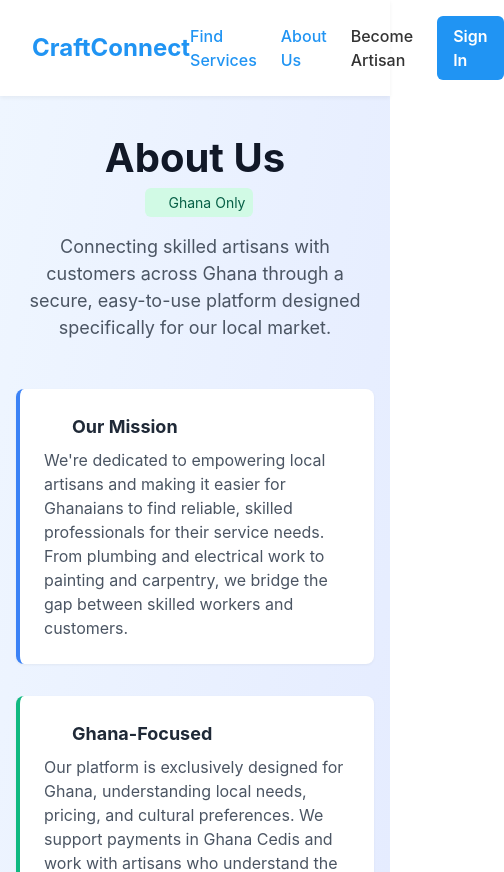
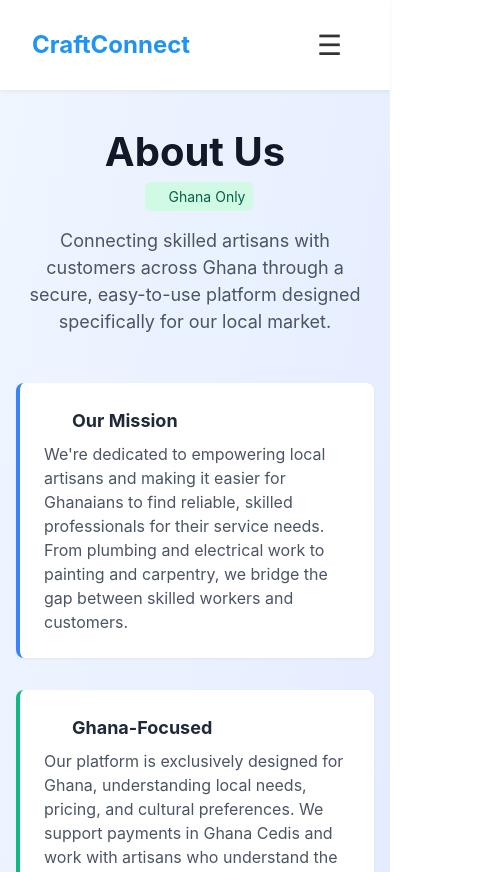
Before and after one commit to Morrisson1305/artisan-frontend, an Angular app: page /about in a window 390 px wide. Shown: the top 872 px of the page, 504 px wide, since content can reach past the window. Built offline with nearby package versions, Linux system fonts and the light colour scheme.

Commit message:
mobile responsive update

```diff
--- a/src/app/component/header/header.component.html
+++ b/src/app/component/header/header.component.html
@@ -1,4 +1,4 @@
-<nav class="header">
+<!-- <nav class="header">
   <div routerLink="/" class="logo">CraftConnect</div>
   <ul class="nav-links">
     <li><a routerLink="/" routerLinkActive="active-link">Find Services</a></li>
@@ -8,4 +8,21 @@
       <a routerLink="/login" class="btn-signin">Sign In</a>
     </li>
   </ul>
+</nav> -->
+
+<nav class="header">
+  <div routerLink="/" class="logo">CraftConnect</div>
+
+  <!-- Hamburger Menu for Mobile -->
+  <button class="menu-toggle" (click)="toggleMenu()">☰</button>
+
+  <!-- Navigation Links -->
+  <ul class="nav-links" [class.open]="isMenuOpen">
+    <li><a routerLink="/" routerLinkActive="active-link" (click)="closeMenu()">Find Services</a></li>
+    <li><a routerLink="/about" routerLinkActive="active-link" (click)="closeMenu()">About Us</a></li>
+    <li><a routerLink="/become-artisan" routerLinkActive="active-link" (click)="closeMenu()">Become Artisan</a></li>
+    <li>
+      <a routerLink="/login" class="btn-signin" (click)="closeMenu()">Sign In</a>
+    </li>
+  </ul>
 </nav>
--- a/src/app/component/header/header.component.scss
+++ b/src/app/component/header/header.component.scss
@@ -63,3 +63,112 @@
     }
   }
 }
+:host {
+  display: block;
+  background-color: white;
+  box-shadow: 0 2px 4px rgba(0, 0, 0, 0.05);
+  padding: 1rem 2rem;
+  position: sticky;
+  top: 0;
+  z-index: 50;
+}
+
+.header {
+  display: flex;
+  justify-content: space-between;
+  align-items: center;
+  max-width: 1200px;
+  margin: 0 auto;
+}
+
+.logo {
+  font-size: 1.5rem;
+  font-weight: 700;
+  color: hsl(207, 90%, 54%);
+  text-decoration: none;
+}
+
+/* Navigation styles */
+.nav-links {
+  display: flex;
+  gap: 1.5rem;
+  align-items: center;
+  list-style: none;
+  margin: 0;
+  padding: 0;
+
+  li {
+    margin: 0;
+    padding: 0;
+
+    a {
+      text-decoration: none;
+      color: #333;
+      font-weight: 500;
+      transition: color 0.2s ease;
+
+      &:hover,
+      &.active-link {
+        color: hsl(207, 90%, 54%);
+      }
+
+      &.btn-signin {
+        padding: 0.5rem 1rem;
+        background-color: hsl(207, 90%, 54%);
+        color: white;
+        border-radius: 0.375rem;
+        font-weight: 600;
+        transition: background-color 0.2s ease;
+        display: inline-block;
+
+        &:hover {
+          background-color: hsl(207, 90%, 46%);
+        }
+      }
+    }
+  }
+}
+
+/* Hamburger Menu Button */
+.menu-toggle {
+  display: none;
+  background: none;
+  border: none;
+  font-size: 1.75rem;
+  cursor: pointer;
+  color: #333;
+}
+
+/* Responsive styles */
+@media (max-width: 768px) {
+  .menu-toggle {
+    display: block;
+  }
+
+  .nav-links {
+    position: absolute;
+    top: 100%;
+    right: 0;
+    background-color: white;
+    width: 100%;
+    flex-direction: column;
+    align-items: flex-start;
+    padding: 1rem 2rem;
+    display: none;
+    gap: 1rem;
+    box-shadow: 0 4px 6px rgba(0, 0, 0, 0.05);
+  }
+
+  .nav-links.open {
+    display: flex;
+  }
+
+  .nav-links li {
+    width: 100%;
+  }
+
+  .nav-links li a {
+    width: 100%;
+    display: block;
+  }
+}
--- a/src/app/component/header/header.component.ts
+++ b/src/app/component/header/header.component.ts
@@ -9,4 +9,14 @@ import { RouterModule } from '@angular/router';
   templateUrl: './header.component.html',
   styleUrls: ['./header.component.scss'],
 })
-export class HeaderComponent {}
+export class HeaderComponent {
+    isMenuOpen = false;
+
+  toggleMenu() {
+    this.isMenuOpen = !this.isMenuOpen;
+  }
+
+  closeMenu() {
+    this.isMenuOpen = false;
+  }
+}
```
